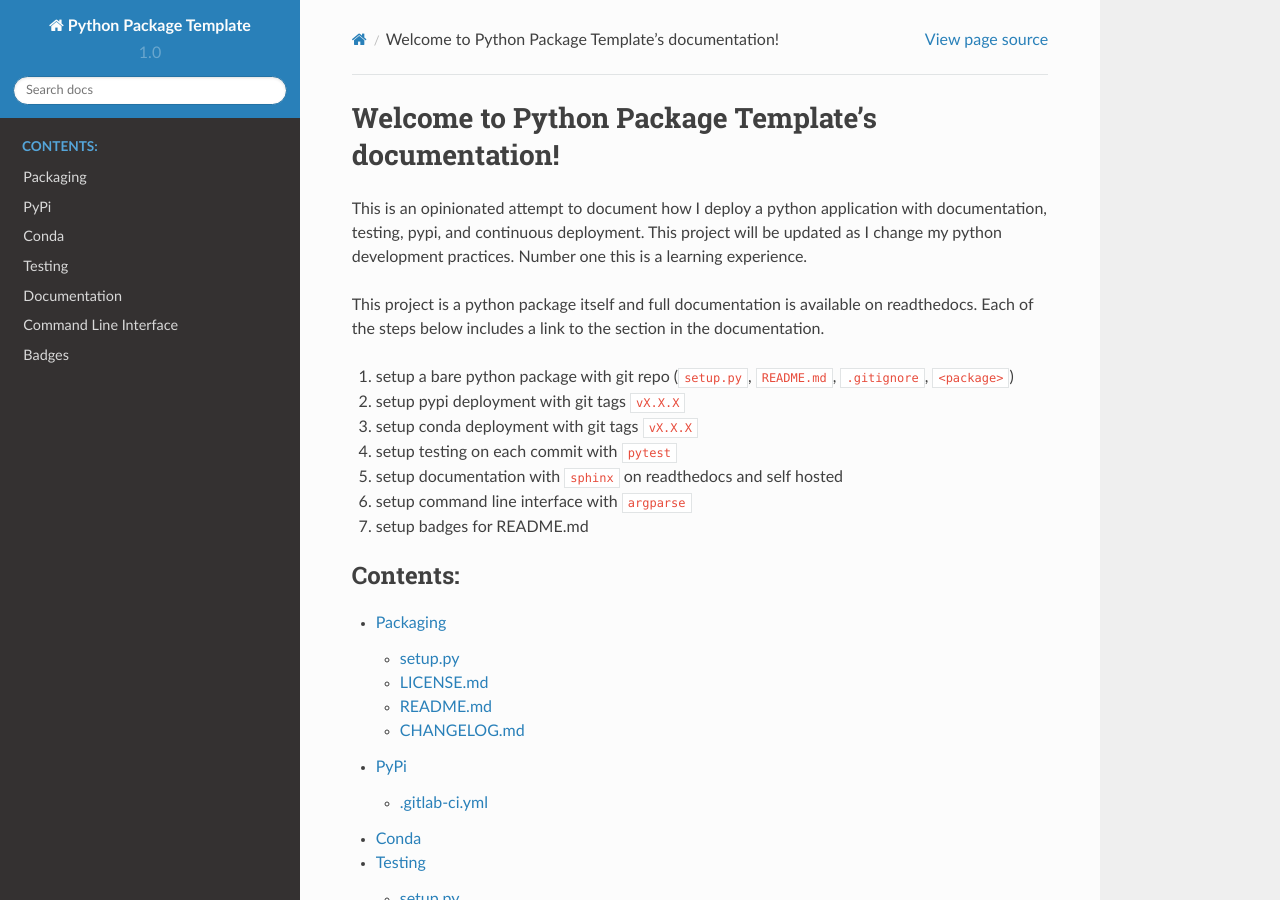
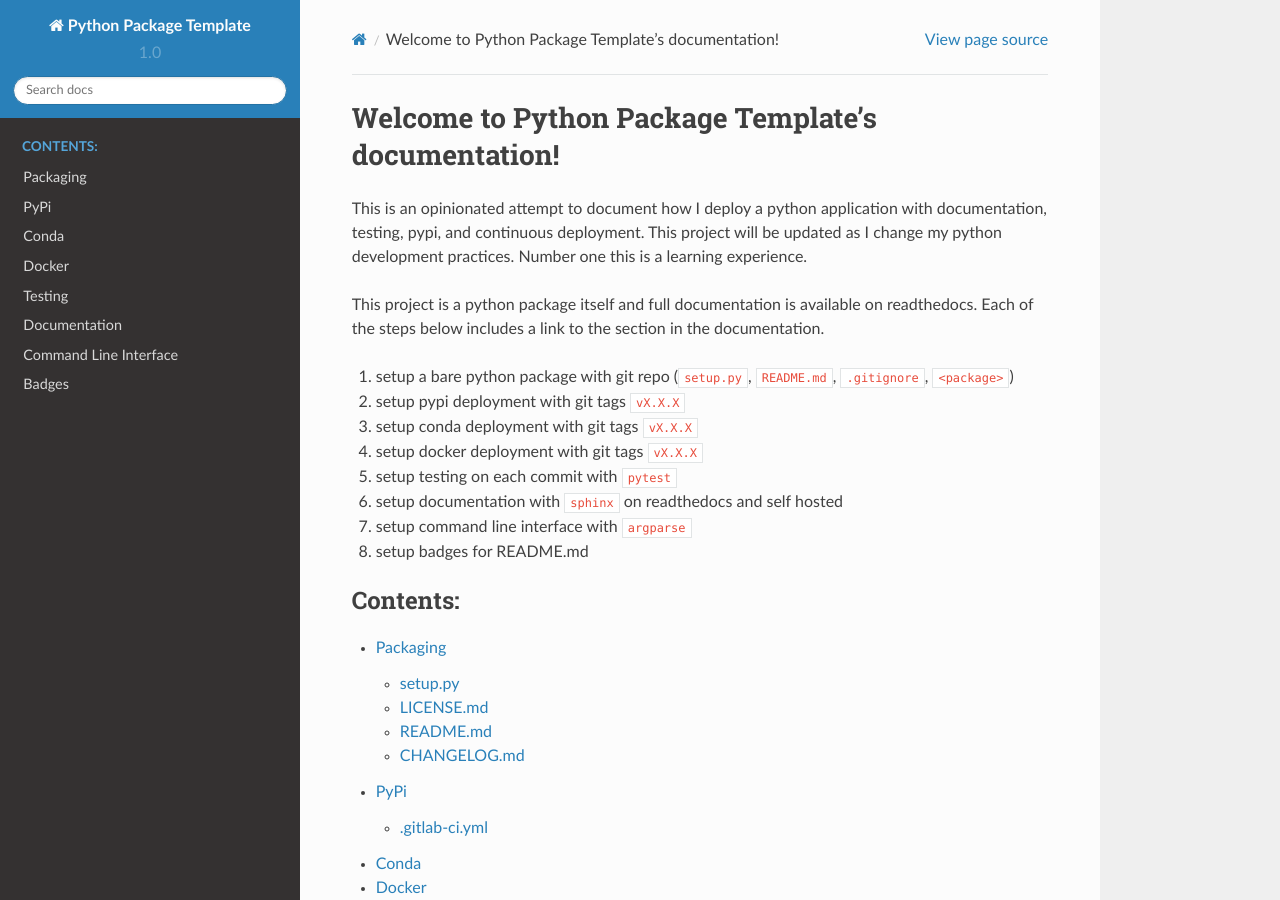
Before and after one commit to dazza-codes/aio-aws, a Sphinx documentation site: the page built from docs/index.rst, in a window 1280 px wide and 900 px high. Built offline with Sphinx 7.4.7 and the Read the Docs theme 2.0.0, drawn with Linux system fonts in a browser that asks for light colours.

Commit message:
Adding docker build steps

```diff
--- /dev/null
+++ b/docs/docker.rst
@@ -0,0 +1,5 @@
+======
+Docker
+======
+
+Docker build instructions.
--- a/docs/index.rst
+++ b/docs/index.rst
@@ -18,10 +18,11 @@ the section in the documentation.
 1. setup a bare python package with git repo (``setup.py``, ``README.md``, ``.gitignore``, ``<package>``)
 2. setup pypi deployment with git tags ``vX.X.X``
 3. setup conda deployment with git tags ``vX.X.X``
-4. setup testing on each commit with ``pytest``
-5. setup documentation with ``sphinx`` on readthedocs and self hosted
-6. setup command line interface with ``argparse``
-7. setup badges for README.md
+4. setup docker deployment with git tags ``vX.X.X``
+5. setup testing on each commit with ``pytest``
+6. setup documentation with ``sphinx`` on readthedocs and self hosted
+7. setup command line interface with ``argparse``
+8. setup badges for README.md
 
 .. toctree::
    :maxdepth: 2
@@ -30,6 +31,7 @@ the section in the documentation.
    packaging
    pypi
    conda
+   docker
    testing
    documentation
    cli
```
Also changed, not shown: .gitlab-ci.yml, 1 other file.
